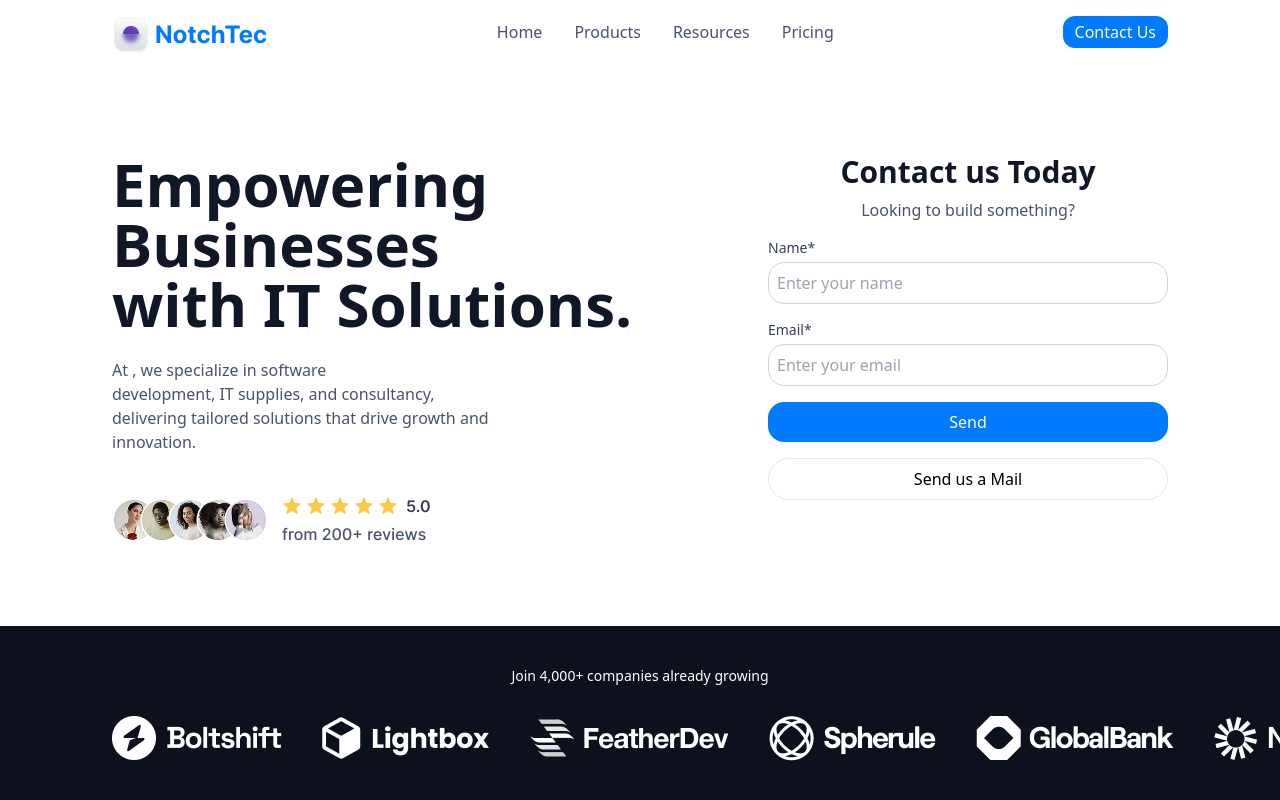
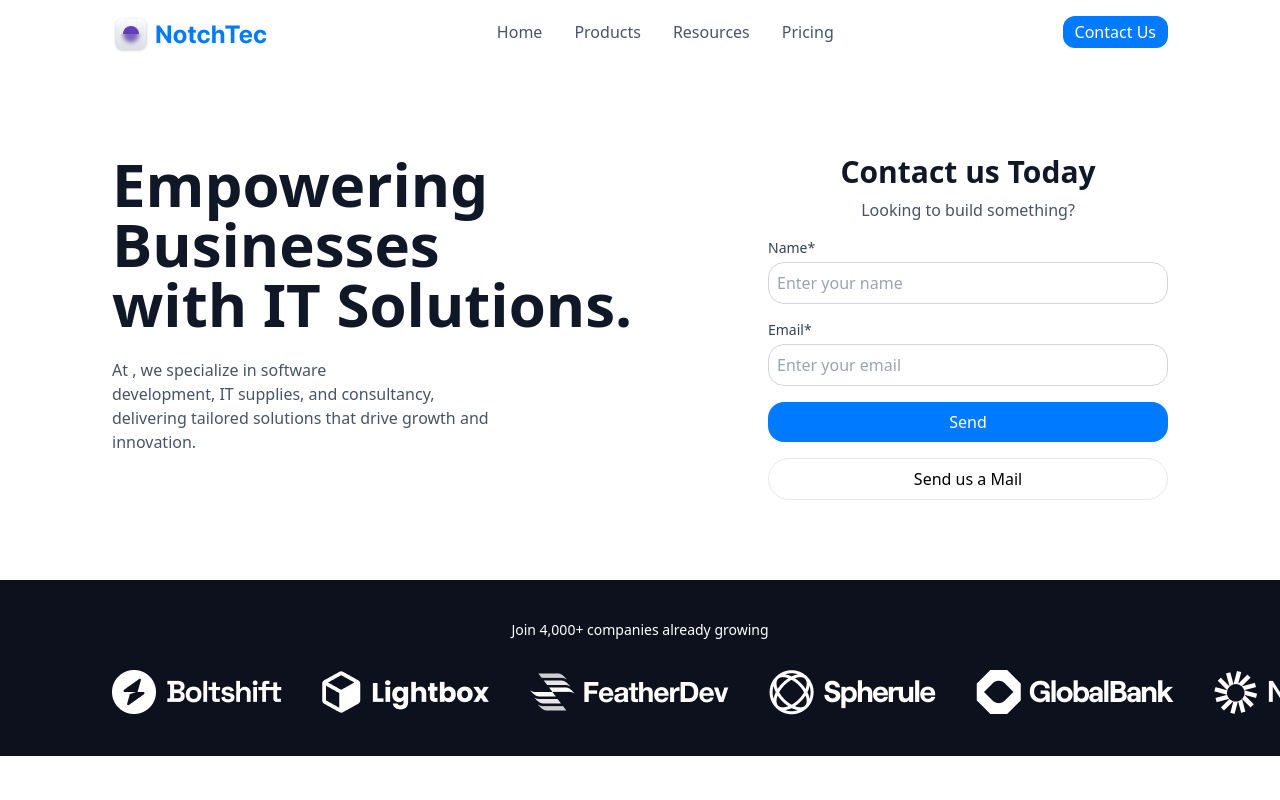
Before and after one commit to Ojeriakhi/NotchTec, a Nuxt app: page / in a window 1280 px wide. Shown: the top 800 px of the page. Built offline with nearby package versions, Linux system fonts and the light colour scheme.

Commit message:
i removed an image

```diff
--- a/pages/index.vue
+++ b/pages/index.vue
@@ -22,10 +22,10 @@
             <p class="text-[#475467] mt-6">At   , we specialize in software  <br> development, IT supplies, and consultancy, <br> delivering tailored solutions that drive growth and <br>innovation.</p>
 
 
-            <div class="mt-10">
+            <!-- <div class="mt-10">
                 <img src="../public/images/userreviews.png" alt="">
 
-            </div>
+            </div> -->
 
         </div>
 
```
